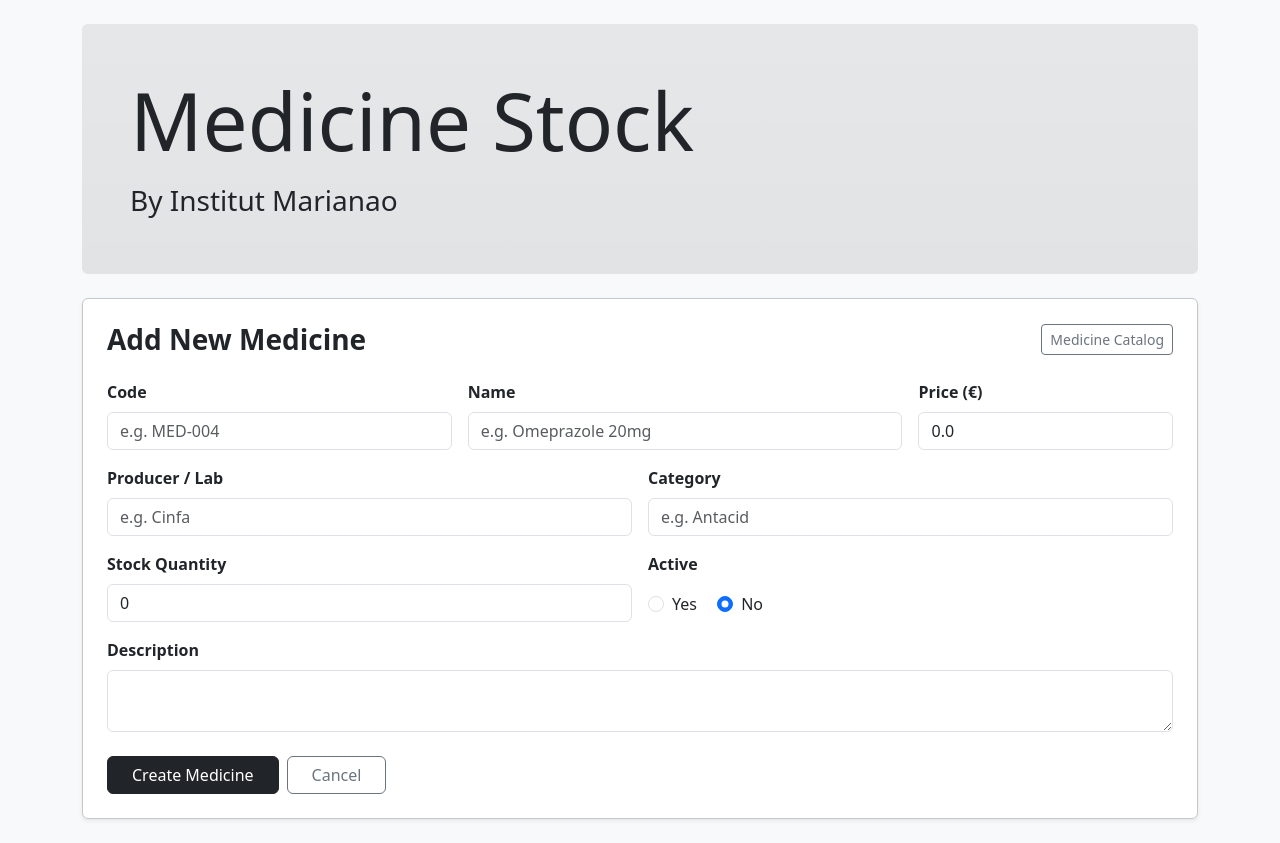
After one commit to amoren86/M0613A2, a Spring Boot app: page /medicines/add in a window 1280 px wide. The commit adds this page. Run offline with Spring Boot 4, Linux system fonts and the light colour scheme; the visitor is signed in with stand-in values (Sample User, id 1); some of the project's set-up classes (security, data sources, template engines, error pages and the like) are left out, and stand-ins take their place.

Commit message:
Add authentication and medicine management features with Spring Security integration

```diff
--- /dev/null
+++ b/medicine-stock-spring-boot/src/main/java/cat/institutmarianao/medicine/stock/controller/MedicineController.java
@@ -0,0 +1,103 @@
+package cat.institutmarianao.medicine.stock.controller;
+
+import org.springframework.stereotype.Controller;
+import org.springframework.util.StringUtils;
+import org.springframework.validation.BindingResult;
+import org.springframework.web.bind.WebDataBinder;
+import org.springframework.web.bind.annotation.GetMapping;
+import org.springframework.web.bind.annotation.InitBinder;
+import org.springframework.web.bind.annotation.ModelAttribute;
+import org.springframework.web.bind.annotation.PathVariable;
+import org.springframework.web.bind.annotation.PostMapping;
+import org.springframework.web.bind.annotation.RequestMapping;
+import org.springframework.web.bind.annotation.RequestParam;
+import org.springframework.web.servlet.ModelAndView;
+
+import cat.institutmarianao.medicine.stock.model.Medicine;
+import cat.institutmarianao.medicine.stock.service.MedicineService;
+import jakarta.validation.Valid;
+
+//Main controller for managing medicine web requests using the Service layer
+@Controller
+@RequestMapping("/medicines")
+public class MedicineController {
+
+	private final MedicineService medicineService;
+
+	// Constructor injection of the MedicineService interface
+	public MedicineController(MedicineService medicineService) {
+		this.medicineService = medicineService;
+	}
+
+	// Configures data binding rules for the 'newMedicine' form-backing bean
+	@InitBinder("newMedicine")
+	public void initialiseBinder(WebDataBinder binder) {
+		// Disallows binding of 'stockInOrder' during medicine creation
+		binder.setDisallowedFields("stockInOrder");
+	}
+
+	// Handles GET requests to /medicines, /medicines/ and /medicines/all
+	@GetMapping({ "", "/", "/all" })
+	public ModelAndView showAllMedicines() {
+		ModelAndView modelView = new ModelAndView("medicines");
+		modelView.addObject("medicines", medicineService.findAll());
+		return modelView;
+	}
+
+	// Handles GET requests to /medicines/medicine?id=MED-001
+	@GetMapping("/medicine")
+	public ModelAndView showMedicineDetail(@RequestParam String id) {
+		ModelAndView modelView = new ModelAndView("medicine");
+		Medicine medicine = medicineService.findById(id);
+		modelView.addObject("medicine", medicine);
+		return modelView;
+	}
+
+	// Path Variable (single): filters medicines by category (e.g.,
+	// /medicines/Analgesic)
+	@GetMapping("/{category}")
+	public ModelAndView showMedicinesByCategory(@PathVariable String category) {
+		ModelAndView modelView = new ModelAndView("medicines");
+		modelView.addObject("medicines", medicineService.findByCategory(category));
+		return modelView;
+	}
+
+	// Path Variables (multiple) + Redirection: updates stock and redirects to
+	// /medicines
+	@GetMapping("/stock-movement/{medicineId}/{quantity}/{sign}")
+	public String processStockMovement(@PathVariable String medicineId, @PathVariable long quantity,
+			@PathVariable int sign) {
+		medicineService.processStockMovement(medicineId, quantity, sign);
+		return "redirect:/medicines";
+	}
+
+	// Displays the empty form for adding a new medicine (GET)
+	@GetMapping("/add")
+	public ModelAndView showAddMedicineForm() {
+		ModelAndView modelView = new ModelAndView("addMedicine");
+		Medicine newMedicine = new Medicine();
+		modelView.addObject("newMedicine", newMedicine);
+		return modelView;
+	}
+
+	// Processes and validates the submitted form (POST)
+	@PostMapping("/add")
+	public String processAddMedicineForm(@Valid @ModelAttribute("newMedicine") Medicine newMedicineToAdd,
+			BindingResult result) {
+
+		// Checks if any disallowed field was submitted in the HTTP request
+		String[] suppressedFields = result.getSuppressedFields();
+		if (suppressedFields.length > 0) {
+			throw new RuntimeException("Attempting to bind disallowed fields: "
+					+ StringUtils.arrayToCommaDelimitedString(suppressedFields));
+		}
+
+		// If validation fails, return to the form view preserving user input and errors
+		if (result.hasErrors()) {
+			return "addMedicine";
+		}
+
+		medicineService.save(newMedicineToAdd);
+		return "redirect:/medicines/all";
+	}
+}
--- a/medicine-stock-spring-boot/src/main/java/cat/institutmarianao/medicine/stock/repository/MedicineRepository.java
+++ b/medicine-stock-spring-boot/src/main/java/cat/institutmarianao/medicine/stock/repository/MedicineRepository.java
@@ -11,6 +11,8 @@ public interface MedicineRepository {
 
 	Medicine findById(String id);
 
+	List<Medicine> findByCategory(String category);
+
 	void save(Medicine medicine);
 
 	void deleteById(String id);
--- /dev/null
+++ b/medicine-stock-spring-boot/src/main/resources/templates/addMedicine.html
@@ -0,0 +1,121 @@
+<!DOCTYPE html>
+<html xmlns:th="http://www.thymeleaf.org" lang="ca">
+<head th:replace="~{fragments/template :: head}">
+	<!-- Static Preview fallback -->
+	<meta http-equiv="Content-Type" content="text/html; charset=UTF-8">
+	<link rel="stylesheet"
+		href="https://cdn.jsdelivr.net/npm/bootstrap@5.3.3/dist/css/bootstrap.min.css" />
+	<title>Add Medicine</title>
+</head>
+<body class="m-4 bg-light text-dark">
+	<div class="container">
+		<!-- Header fragment -->
+		<header th:replace="~{fragments/template :: header}"
+			class="mb-4 p-4 bg-white border border-secondary-subtle rounded shadow-sm">
+			<p class="display-4 fw-bold mb-1 text-dark">
+				Medicine Stock
+			</p>
+			<p class="h5 text-secondary mb-0 fw-normal">
+				By Institut Marianao
+			</p>
+		</header>
+
+		<!-- Main Content Card -->
+		<div class="card border border-secondary-subtle shadow-sm p-4 bg-white rounded">
+			<div class="d-flex justify-content-between align-items-center mb-4">
+				<h2 class="h3 fw-bold text-dark mb-0">Add New Medicine</h2>
+				<a th:href="@{/medicines/all}" class="btn btn-outline-secondary btn-sm">Medicine Catalog</a>
+			</div>
+
+			<!-- Thymeleaf Form bound to the 'newMedicine' form-backing bean -->
+			<form th:action="@{/medicines/add}" th:object="${newMedicine}" method="post">
+				<div class="row g-3">
+					<div class="col-md-4">
+						<label for="id" class="form-label fw-semibold">Code</label>
+						<input type="text" id="id" th:field="*{id}" class="form-control"
+							th:classappend="${#fields.hasErrors('id')} ? 'is-invalid'"
+							placeholder="e.g. MED-004" />
+						<div class="invalid-feedback" th:if="${#fields.hasErrors('id')}" th:errors="*{id}">
+							Code error
+						</div>
+					</div>
+
+					<div class="col-md-5">
+						<label for="name" class="form-label fw-semibold">Name</label>
+						<input type="text" id="name" th:field="*{name}" class="form-control"
+							th:classappend="${#fields.hasErrors('name')} ? 'is-invalid'"
+							placeholder="e.g. Omeprazole 20mg" />
+						<div class="invalid-feedback" th:if="${#fields.hasErrors('name')}" th:errors="*{name}">
+							Name error
+						</div>
+					</div>
+
+					<div class="col-md-3">
+						<label for="price" class="form-label fw-semibold">Price (€)</label>
+						<input type="number" step="0.01" id="price" th:field="*{price}" class="form-control"
+							th:classappend="${#fields.hasErrors('price')} ? 'is-invalid'" />
+						<div class="invalid-feedback" th:if="${#fields.hasErrors('price')}" th:errors="*{price}">
+							Price error
+						</div>
+					</div>
+
+					<div class="col-md-6">
+						<label for="producer" class="form-label fw-semibold">Producer / Lab</label>
+						<input type="text" id="producer" th:field="*{producer}" class="form-control"
+							th:classappend="${#fields.hasErrors('producer')} ? 'is-invalid'"
+							placeholder="e.g. Cinfa" />
+						<div class="invalid-feedback" th:if="${#fields.hasErrors('producer')}" th:errors="*{producer}">
+							Producer error
+						</div>
+					</div>
+
+					<div class="col-md-6">
+						<label for="category" class="form-label fw-semibold">Category</label>
+						<input type="text" id="category" th:field="*{category}" class="form-control"
+							th:classappend="${#fields.hasErrors('category')} ? 'is-invalid'"
+							placeholder="e.g. Antacid" />
+						<div class="invalid-feedback" th:if="${#fields.hasErrors('category')}" th:errors="*{category}">
+							Category error
+						</div>
+					</div>
+
+					<div class="col-md-6">
+						<label for="stockQuantity" class="form-label fw-semibold">Stock Quantity</label>
+						<input type="number" id="stockQuantity" th:field="*{stockQuantity}" class="form-control"
+							th:classappend="${#fields.hasErrors('stockQuantity')} ? 'is-invalid'" />
+						<div class="invalid-feedback" th:if="${#fields.hasErrors('stockQuantity')}" th:errors="*{stockQuantity}">
+							Stock error
+						</div>
+					</div>
+
+					<div class="col-md-6">
+						<label class="form-label fw-semibold d-block">Active</label>
+						<div class="form-check form-check-inline mt-2">
+							<input class="form-check-input" type="radio" id="activeYes" th:field="*{active}" value="true" />
+							<label class="form-check-label" for="activeYes">Yes</label>
+						</div>
+						<div class="form-check form-check-inline mt-2">
+							<input class="form-check-input" type="radio" id="activeNo" th:field="*{active}" value="false" />
+							<label class="form-check-label" for="activeNo">No</label>
+						</div>
+					</div>
+
+					<div class="col-12">
+						<label for="description" class="form-label fw-semibold">Description</label>
+						<textarea id="description" th:field="*{description}" rows="2" class="form-control"
+							th:classappend="${#fields.hasErrors('description')} ? 'is-invalid'"></textarea>
+						<div class="invalid-feedback" th:if="${#fields.hasErrors('description')}" th:errors="*{description}">
+							Description error
+						</div>
+					</div>
+
+					<div class="col-12 mt-4 d-flex gap-2">
+						<button type="submit" class="btn btn-dark px-4">Create Medicine</button>
+						<a th:href="@{/medicines/all}" class="btn btn-outline-secondary px-4">Cancel</a>
+					</div>
+				</div>
+			</form>
+		</div>
+	</div>
+</body>
+</html>
--- a/medicine-stock-spring-boot/src/main/resources/templates/medicine.html
+++ b/medicine-stock-spring-boot/src/main/resources/templates/medicine.html
@@ -39,7 +39,7 @@
 					<dd class="col-sm-9 text-secondary" th:text="${medicine.stockQuantity}">150</dd>
 
 					<dt class="col-sm-3 fw-bold text-dark">Price:</dt>
-					<dd class="col-sm-9 text-secondary" th:text="${medicine.price + '€'}">3.50€</dd>
+					<dd class="col-sm-9 text-secondary" th:text="${#numbers.formatDecimal(medicine.price, 1, 2) + ' €'}">3.50€</dd>
 				</dl>
 
 				<div class="col-12">
```
Also changed, not shown: medicine-stock-spring-boot/pom.xml (+19 -2 lines), medicine-stock-spring-boot/src/main/java/cat/institutmarianao/medicine/stock/controller/LoginController.java (added, +14 -0 lines), medicine-stock-spring-boot/src/main/java/cat/institutmarianao/medicine/stock/model/Medicine.java (+23 -0 lines), medicine-stock-spring-boot/src/main/java/cat/institutmarianao/medicine/stock/repository/impl/InMemoryMedicineRepository.java (+15 -2 lines), medicine-stock-spring-boot/src/main/java/cat/institutmarianao/medicine/stock/security/SecurityConfig.java (added, +54 -0 lines), medicine-stock-spring-boot/src/main/java/cat/institutmarianao/medicine/stock/service/MedicineService.java (added, +22 -0 lines), medicine-stock-spring-boot/src/main/java/cat/institutmarianao/medicine/stock/service/impl/MedicineServiceImpl.java (added, +74 -0 lines), medicine-stock-spring-boot/src/main/resources/templates/login.html (added, +61 -0 lines), medicine-stock-spring-boot/src/main/resources/templates/medicines.html (+23 -20 lines), medicine-stock-spring-boot/src/main/resources/templates/welcome.html (+21 -16 lines).
